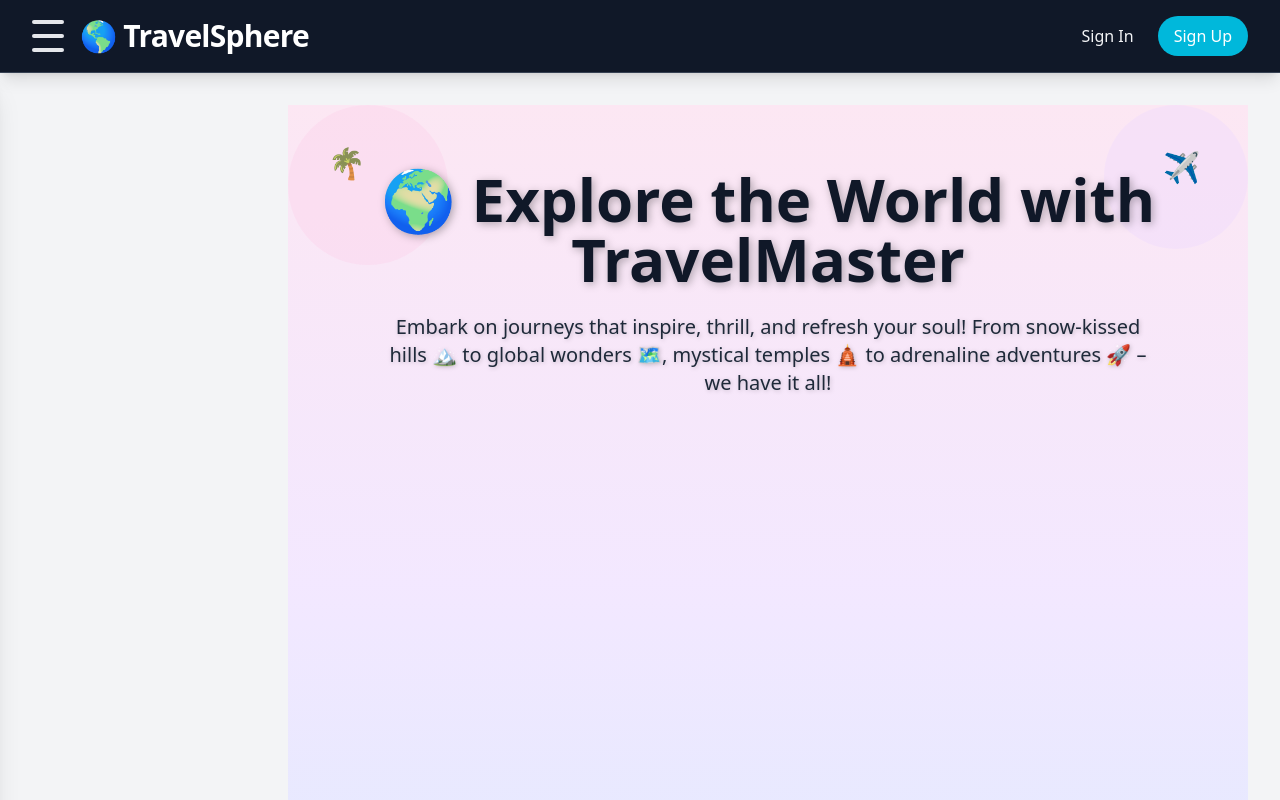
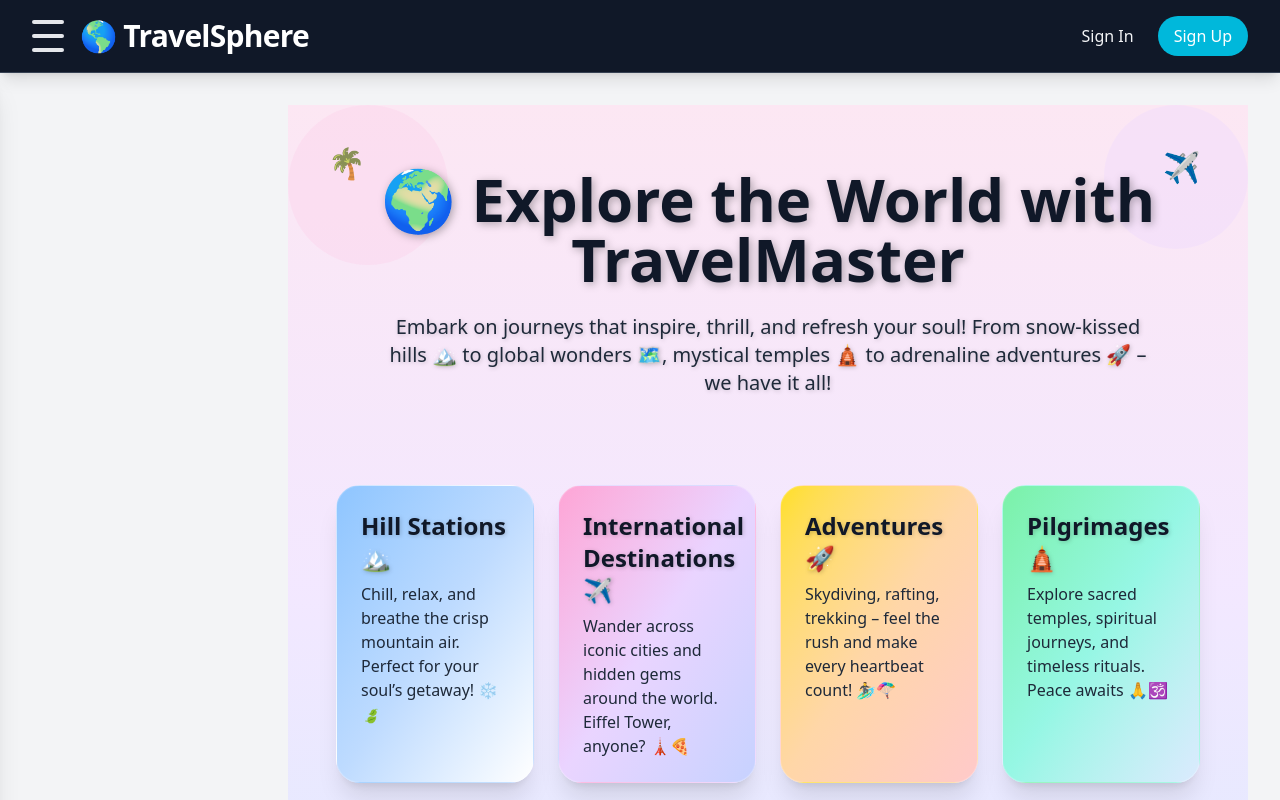
Before and after one commit to Sathvika0804/TravelSphere, a React (Vite) app in the folder Frontend/: page / in a window 1280 px wide. Shown: the top 800 px of the page. Built offline with nearby package versions, Linux system fonts and the light colour scheme.

Commit message:
Update index.css

```diff
--- a/Frontend/src/index.css
+++ b/Frontend/src/index.css
@@ -1 +1,17 @@
 @import "tailwindcss";
+
+/* Home.jsx : for styling cards */
+@keyframes fadeInUp {
+  0% {
+    opacity: 0;
+    transform: translateY(20px);
+  }
+  100% {
+    opacity: 1;
+    transform: translateY(0);
+  }
+}
+
+.animate-fadeInUp {
+  animation: fadeInUp 0.8s ease-out forwards;
+}
```
